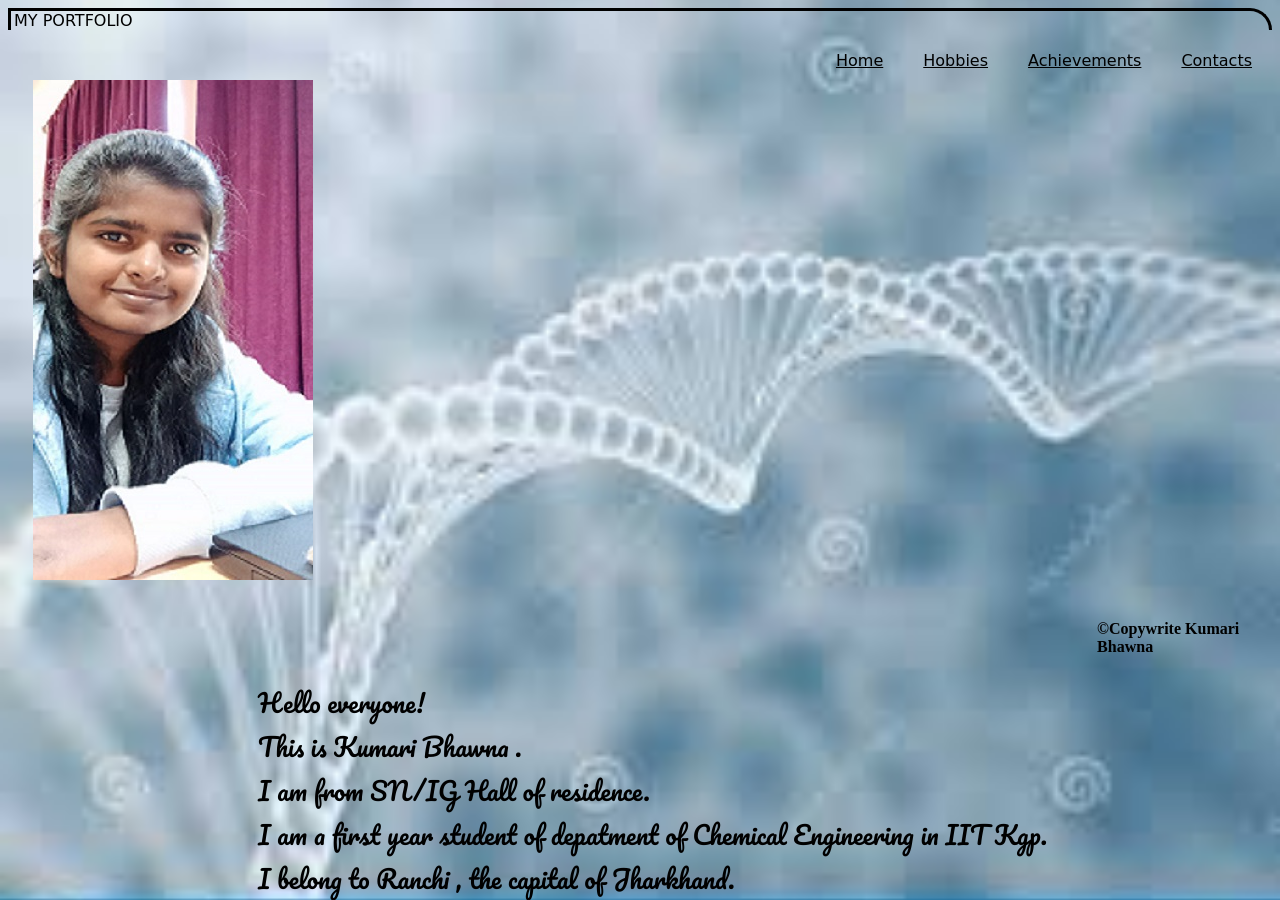
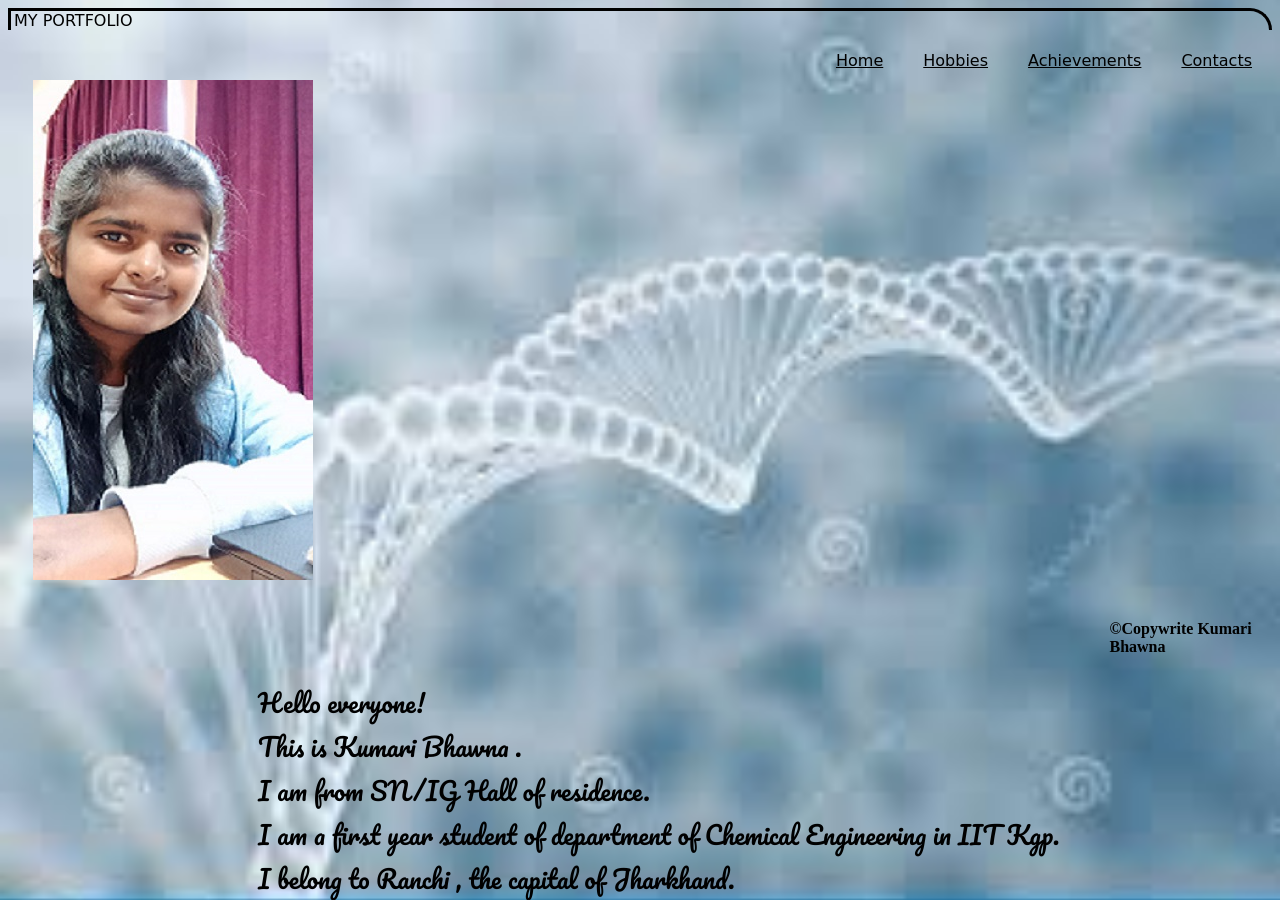
Before and after one commit to kri-bhawna/kgpian, a plain HTML site: page index.html in a window 1280 px wide. Drawn offline with Linux system fonts and the light colour scheme; a web font is replaced by a local one.

Commit message:
Update index.html

```diff
--- a/index.html
+++ b/index.html
@@ -30,7 +30,7 @@
 			</div>
 			<div class="text">
 			Hello everyone!</br>
-			This is Kumari Bhawna .</br> I am from SN/IG Hall of residence. </br>I am a first year student of depatment of Chemical Engineering in IIT Kgp.</br>
+			This is Kumari Bhawna .</br> I am from SN/IG Hall of residence. </br>I am a first year student of department of Chemical Engineering in IIT Kgp.</br>
 
 			I belong to Ranchi , the capital of Jharkhand.
 			</div>
```
